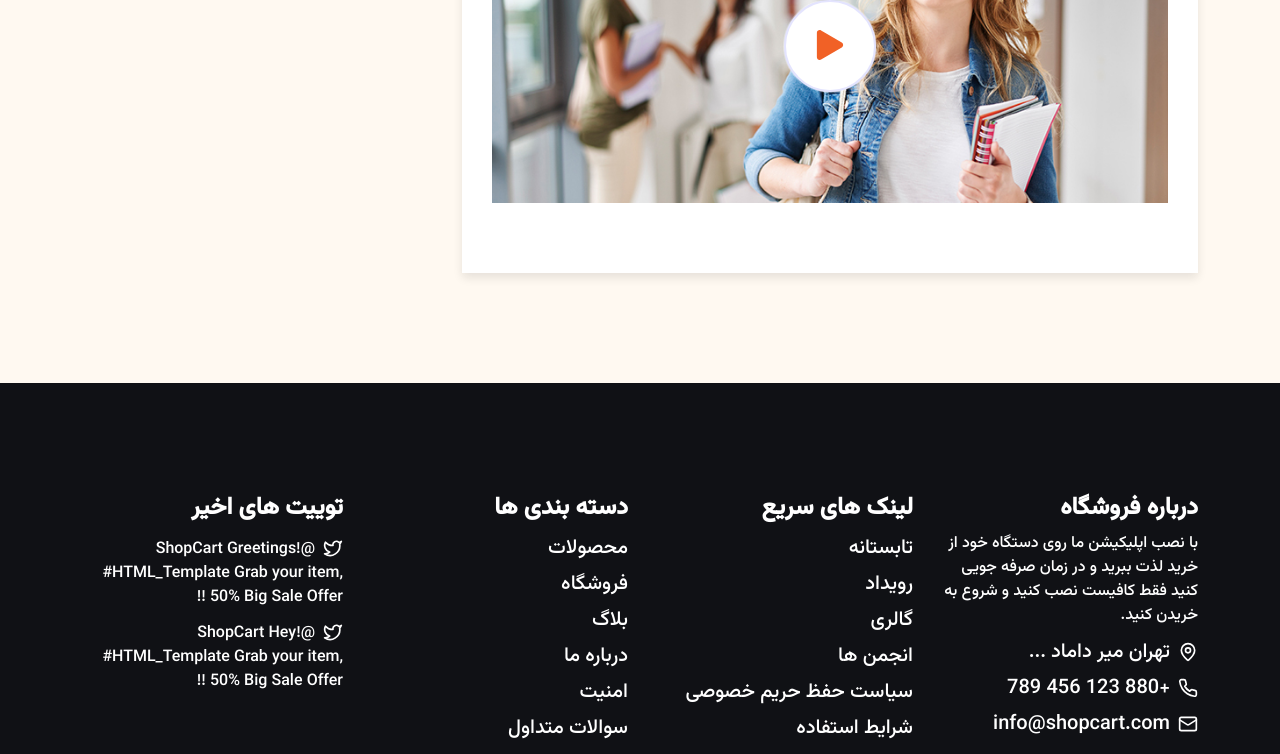
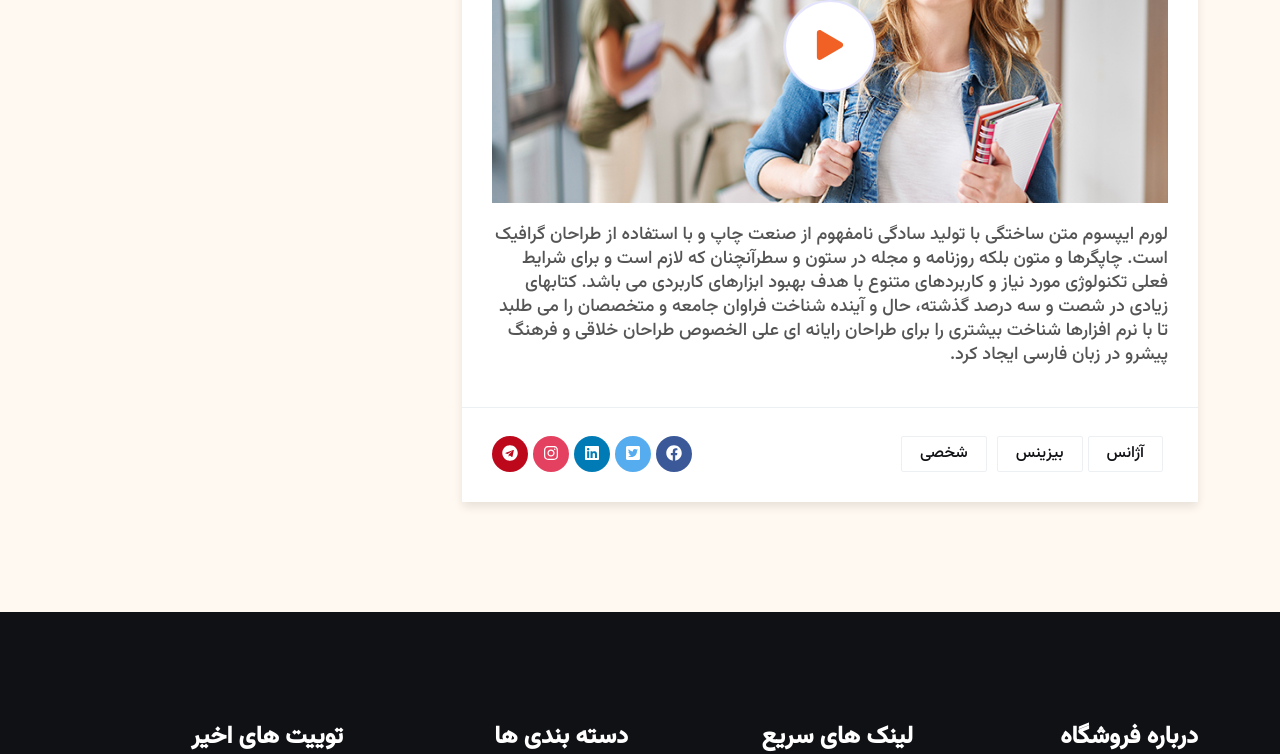
Before and after one commit to Hossein1371za/onlineshopping-vite-react-reactbootstrap, a React (Vite) app: page /blog/1 in a window 1280 px wide. Shown: the part 2578-3332 px from the top of the page. Built offline with nearby package versions, Linux system fonts and the light colour scheme.

Commit message:
single blog

```diff
--- a/src/blog/SingleBlog.jsx
+++ b/src/blog/SingleBlog.jsx
@@ -2,7 +2,22 @@ import React, { useState } from "react";
 import blogList from "../utilis/blogData";
 import { useParams } from "react-router-dom";
 import PageHeader from "../components/PageHeader";
-import { FaPlay } from "react-icons/fa";
+import {
+  FaPlay,
+  FaInstagram,
+  FaTelegram,
+  FaFacebook,
+  FaLinkedin,
+  FaTwitterSquare,
+} from "react-icons/fa";
+
+const socialList = [
+  { iconName: <FaFacebook />, siteLink: "#", className: "facebook" },
+  { iconName: <FaTwitterSquare />, siteLink: "#", className: "twitter" },
+  { iconName: <FaLinkedin />, siteLink: "#", className: "linkedin" },
+  { iconName: <FaInstagram />, siteLink: "#", className: "instagram" },
+  { iconName: <FaTelegram />, siteLink: "#", className: "pinterest" },
+];
 
 const SingleBlog = () => {
   const [blogs, setBlogs] = useState(blogList);
@@ -118,10 +133,55 @@ const SingleBlog = () => {
                                     گیرد.
                                   </p>
                                   <div className="video-thumb">
-                                     <img src="/src/assets/images/blog/single/02.jpg" alt=""/>
-                                     <a href="https://youtu.be/_W3R2VwRyF4?si=dQrQfEMwVnu01v6x" className="video-button popup">
-                                      <i><FaPlay/></i>
-                                     </a>
+                                    <img
+                                      src="/src/assets/images/blog/single/02.jpg"
+                                      alt=""
+                                    />
+                                    <a
+                                      href="https://youtu.be/_W3R2VwRyF4?si=dQrQfEMwVnu01v6x"
+                                      className="video-button popup"
+                                    >
+                                      <i>
+                                        <FaPlay />
+                                      </i>
+                                    </a>
+                                  </div>
+                                  <p>
+                                    لورم ایپسوم متن ساختگی با تولید سادگی
+                                    نامفهوم از صنعت چاپ و با استفاده از طراحان
+                                    گرافیک است. چاپگرها و متون بلکه روزنامه و
+                                    مجله در ستون و سطرآنچنان که لازم است و برای
+                                    شرایط فعلی تکنولوژی مورد نیاز و کاربردهای
+                                    متنوع با هدف بهبود ابزارهای کاربردی می باشد.
+                                    کتابهای زیادی در شصت و سه درصد گذشته، حال و
+                                    آینده شناخت فراوان جامعه و متخصصان را می
+                                    طلبد تا با نرم افزارها شناخت بیشتری را برای
+                                    طراحان رایانه ای علی الخصوص طراحان خلاقی و
+                                    فرهنگ پیشرو در زبان فارسی ایجاد کرد.
+                                  </p>
+                                  <div className="tags-section">
+                                    <ul className="tags lab-ul">
+                                      <li>
+                                        <a href="#">آژانس</a>
+                                      </li>
+                                      <li>
+                                        <a href="#">بیزینس</a>
+                                      </li>
+                                      <li>
+                                        <a href="#">شخصی</a>
+                                      </li>
+                                    </ul>
+                                    <ul className="lab-ul social-icons">
+                                      {
+                                        socialList.map((social,i)=>(
+                                          <li key={i}>
+                                            <a href="#" className={social.className}>
+                                              <i>{social.iconName}</i>
+                                            </a>
+                                          </li>
+                                        ))
+                                      }
+                                    </ul>
                                   </div>
                                 </div>
                               </div>
```
